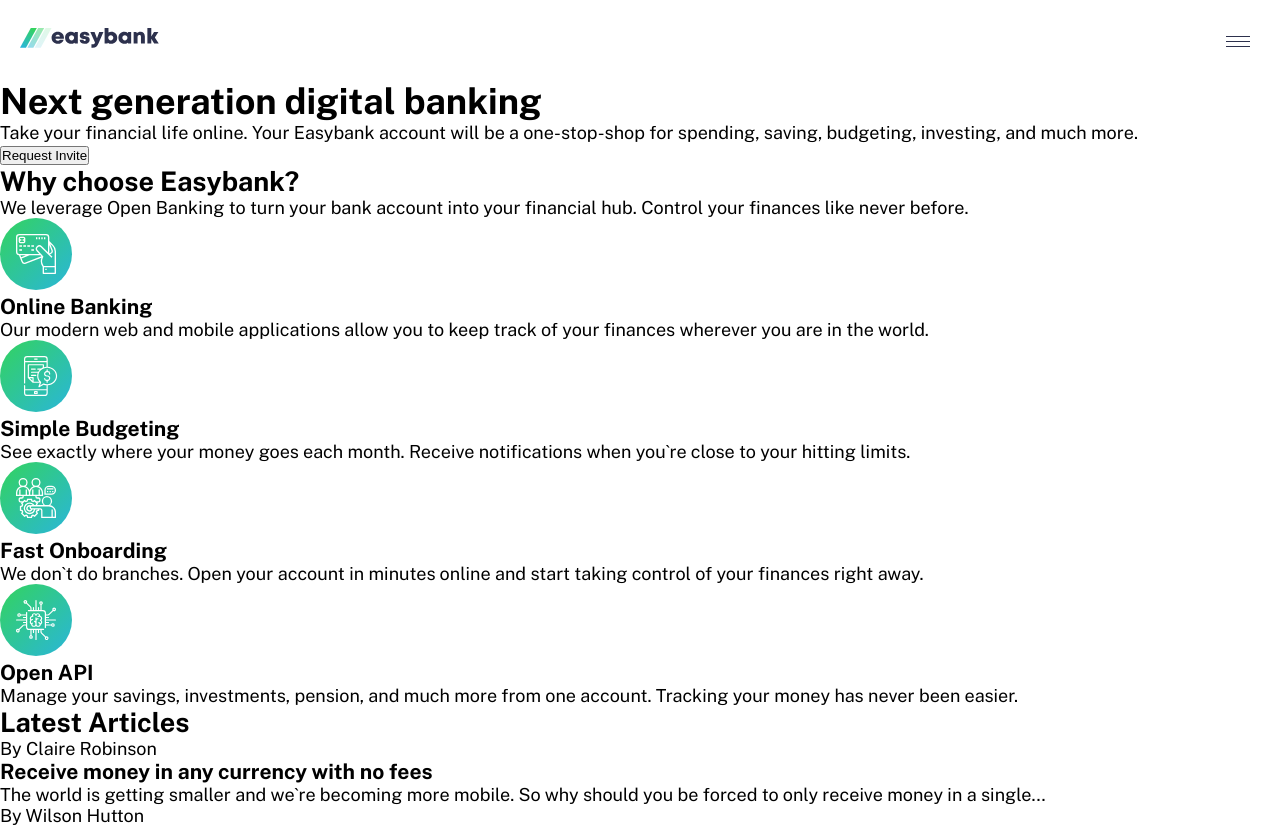
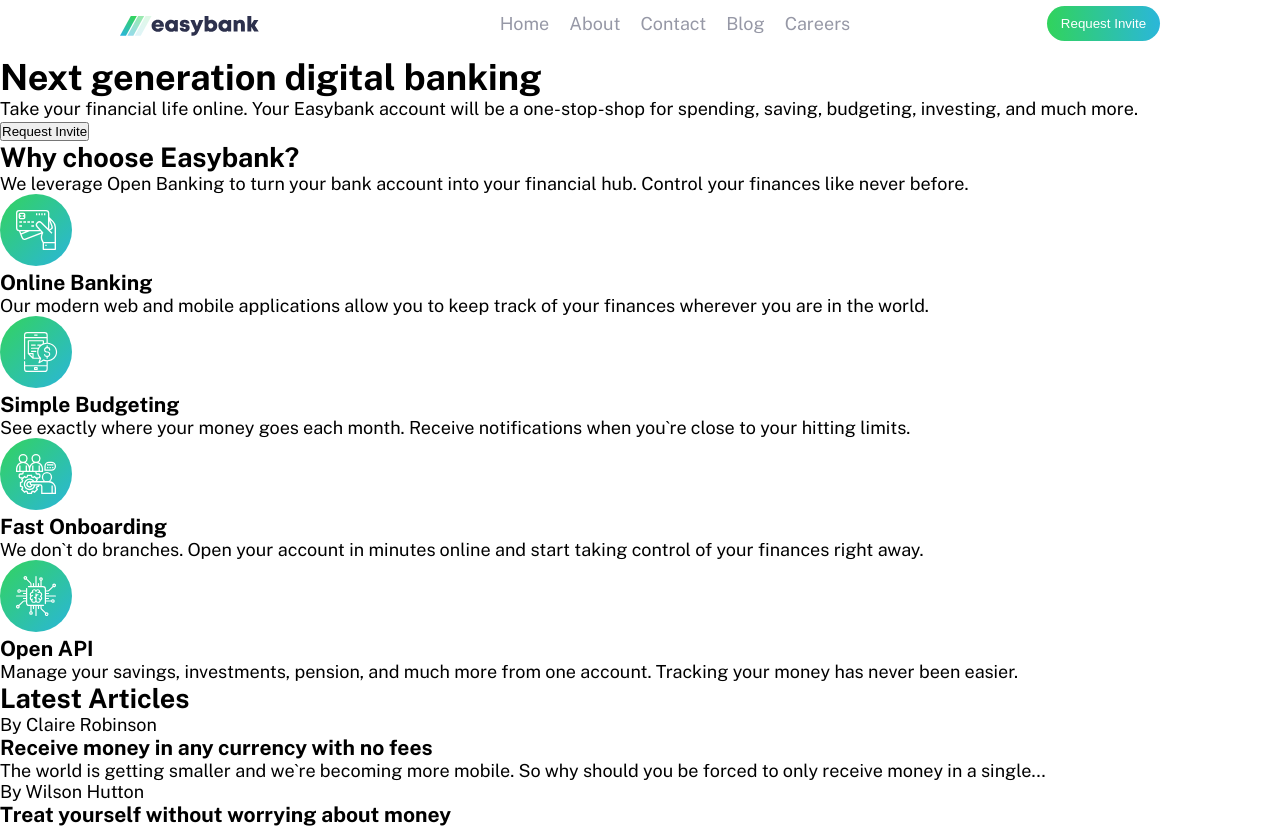
Before and after one commit to KamilKonopski/easybank-landing-page-master, a plain HTML site: page index.html in a window 1280 px wide. Shown: the top 830 px of the page. Drawn offline with nearby package versions, Linux system fonts and the light colour scheme.

Commit message:
add navigation styles

```diff
--- a/scss/_nav.scss
+++ b/scss/_nav.scss
@@ -6,12 +6,24 @@
 	position: relative;
 	background-color: $white;
 
+	@media screen and (min-width: 1024px) {
+		height: 7vh;
+	}
+
 	&__logo {
 		margin-left: 20px;
+
+		@media screen and (min-width: 1024px) {
+			margin-left: 120px;
+		}
 	}
 
 	&__mobile {
 		margin-right: 30px;
+
+		@media screen and (min-width: 1024px) {
+			display: none;
+		}
 	}
 
 	&__navigation {
@@ -31,6 +43,13 @@
 		width: 90%;
 		z-index: 1;
 
+		@media screen and (min-width: 1024px) {
+			background-color: transparent;
+			flex-direction: row;
+			position: static;
+			transform: translate(0);
+		}
+
 		&.active {
 			transform: translate(0);
 		}
@@ -39,10 +58,48 @@
 			color: $dark-blue;
 			margin-bottom: 20px;
 			text-decoration: none;
+
+			@media screen and (min-width: 1024px) {
+				color: $grayish-blue;
+				margin-right: 20px;
+				padding-bottom: 10px;
+				position: relative;
+
+				&:hover {
+					color: $dark-blue;
+				}
+
+				&:hover::before {
+					content: "";
+					background-image: linear-gradient(
+						to right,
+						$lime-green 0%,
+						$bright-cyan 100%
+					);
+					height: 5px;
+					left: 0;
+					position: absolute;
+					top: 4.5vh;
+					width: 100%;
+				}
+			}
 		}
 	}
 
 	&__request-invite {
 		display: none;
+
+		@media screen and (min-width: 1024px) {
+			background: linear-gradient(to right, $lime-green 0%, $bright-cyan 100%);
+			border: none;
+			border-radius: 20px;
+			color: $white;
+			cursor: pointer;
+			display: inline-block;
+			margin-bottom: 10px;
+			margin-right: 120px;
+			padding: 10px 0;
+			width: 180px;
+		}
 	}
 }
--- a/scss/_reset.scss
+++ b/scss/_reset.scss
@@ -7,4 +7,6 @@
 body {
 	font-size: 18px;
 	font-family: "Public Sans", sans-serif;
+	margin: 0 auto;
+	max-width: 1440px;
 }
```
Also changed, not shown: css/style.css, 1 other file.
